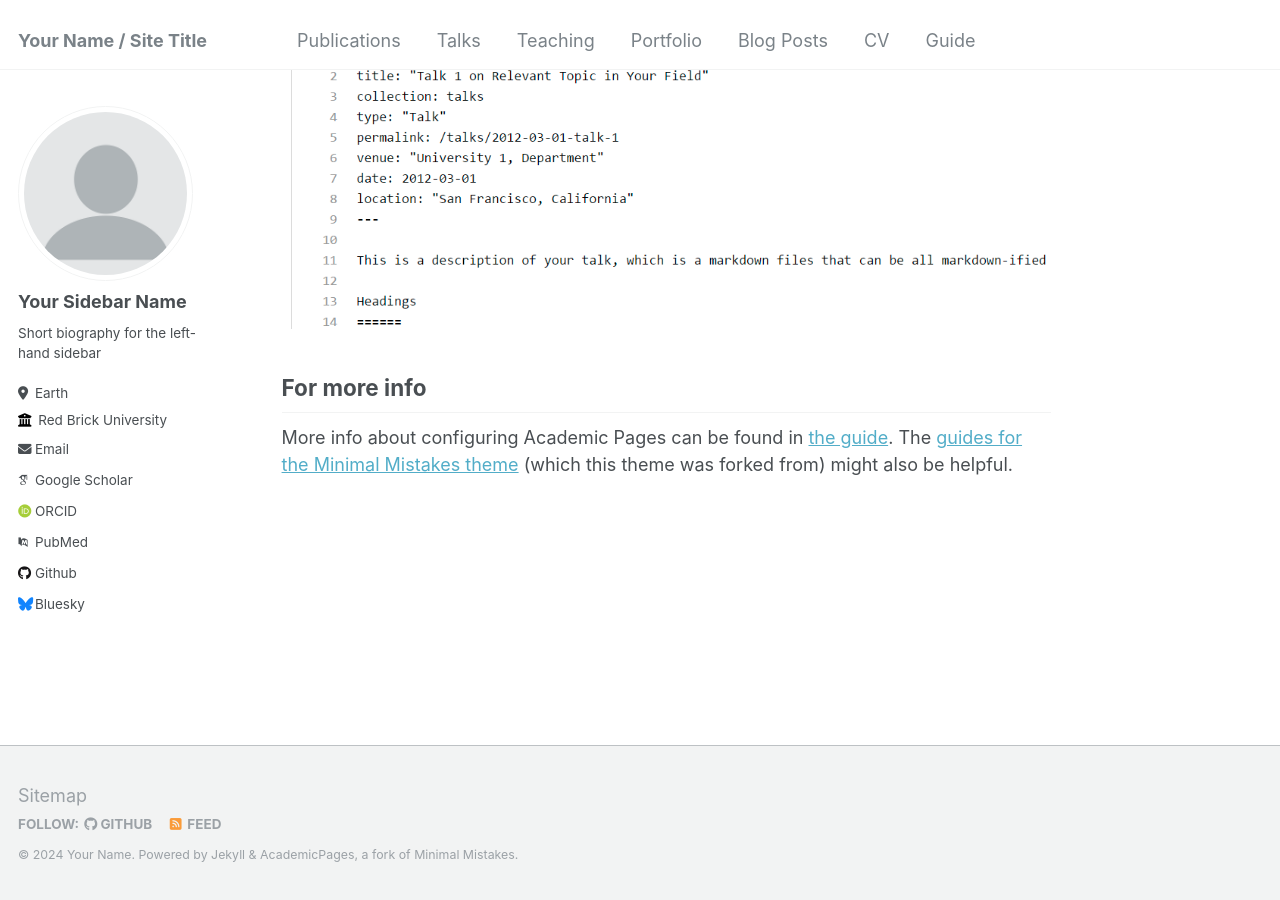
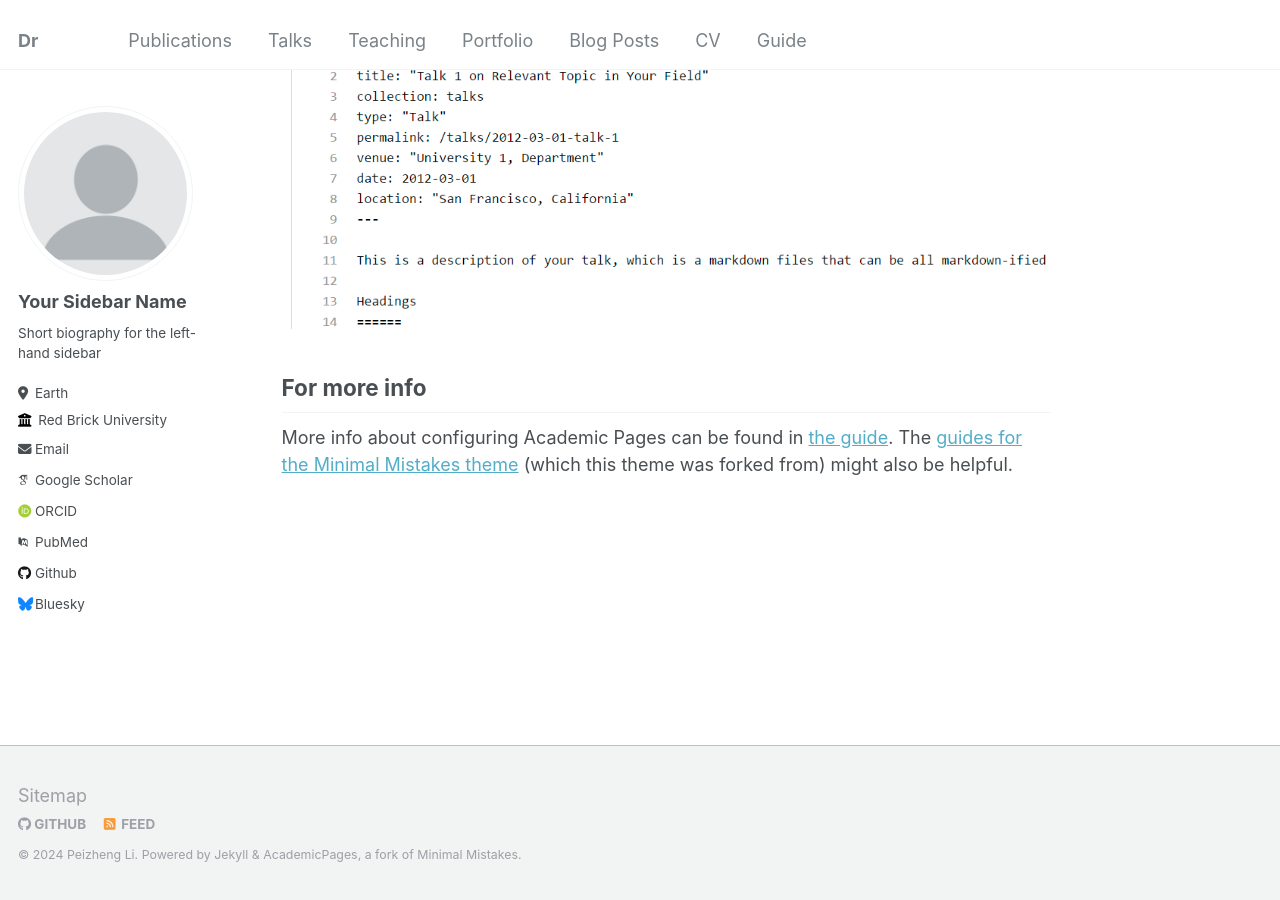
Before and after one commit to PeizhengLi/PeizhengLi.github.io, a Jekyll site: the page built from _pages/about.md, in a window 1280 px wide and 900 px high, scrolled down 2660 px. Built offline with Jekyll 4.4.1, drawn with Linux system fonts in a browser that asks for light colours; some web fonts are replaced.

Commit message:
Update _config.yml

```diff
--- a/_config.yml
+++ b/_config.yml
@@ -7,10 +7,10 @@
 # server process.
 
 # Basic Site Settings
-locale                   : "en-US"
-title                    : "Your Name / Site Title"
+locale                   : "U.K."
+title                    : "Dr"
 title_separator          : "-"
-name                     : &name "Your Name"
+name                     : &name "Peizheng Li"
 description              : &description "personal description"
 url                      : https://academicpages.github.io # the base hostname & protocol for your site e.g. "https://mmistakes.github.io"
 baseurl                  : "" # the subpath of your site, e.g. "/blog"
```
